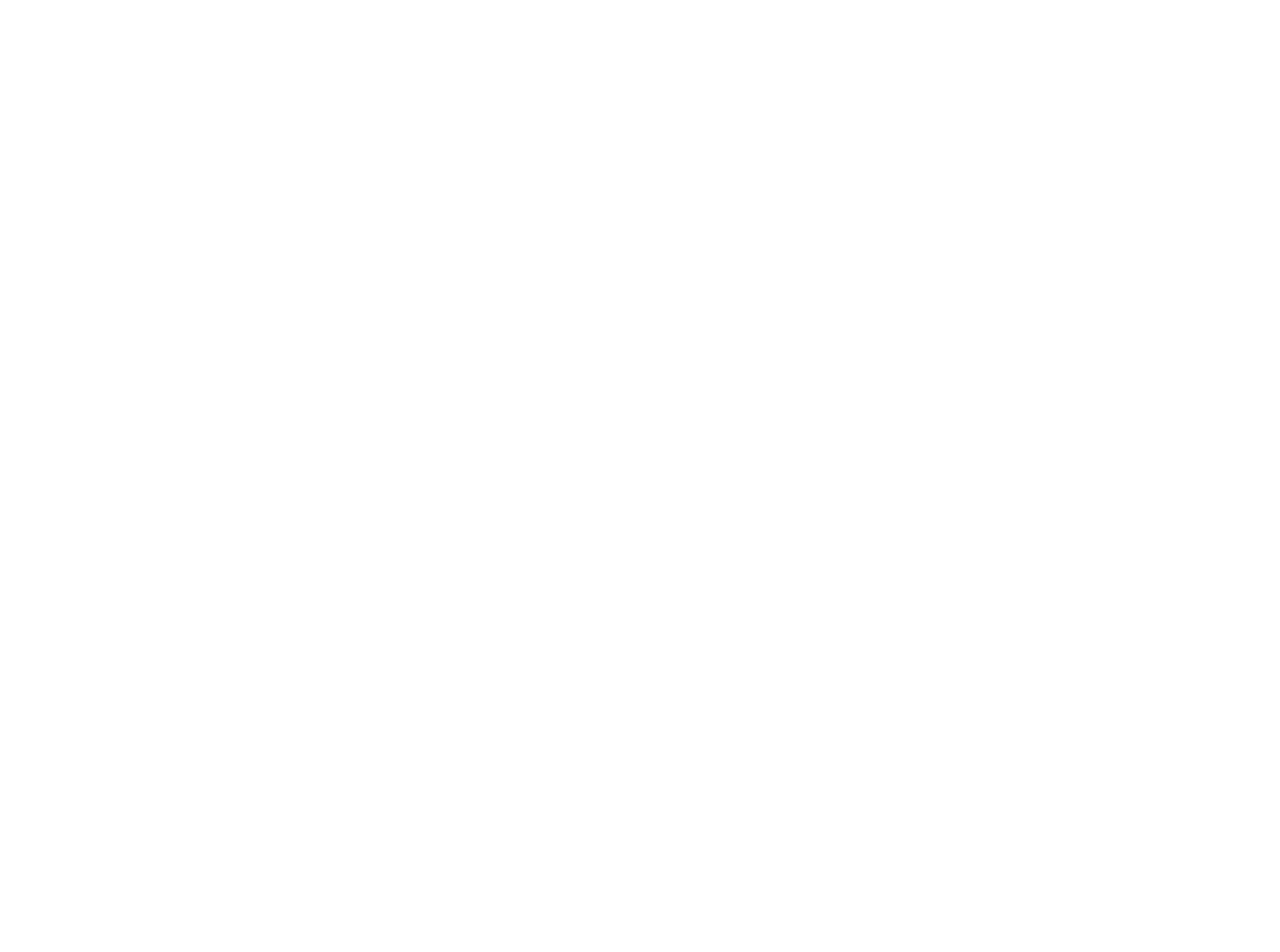
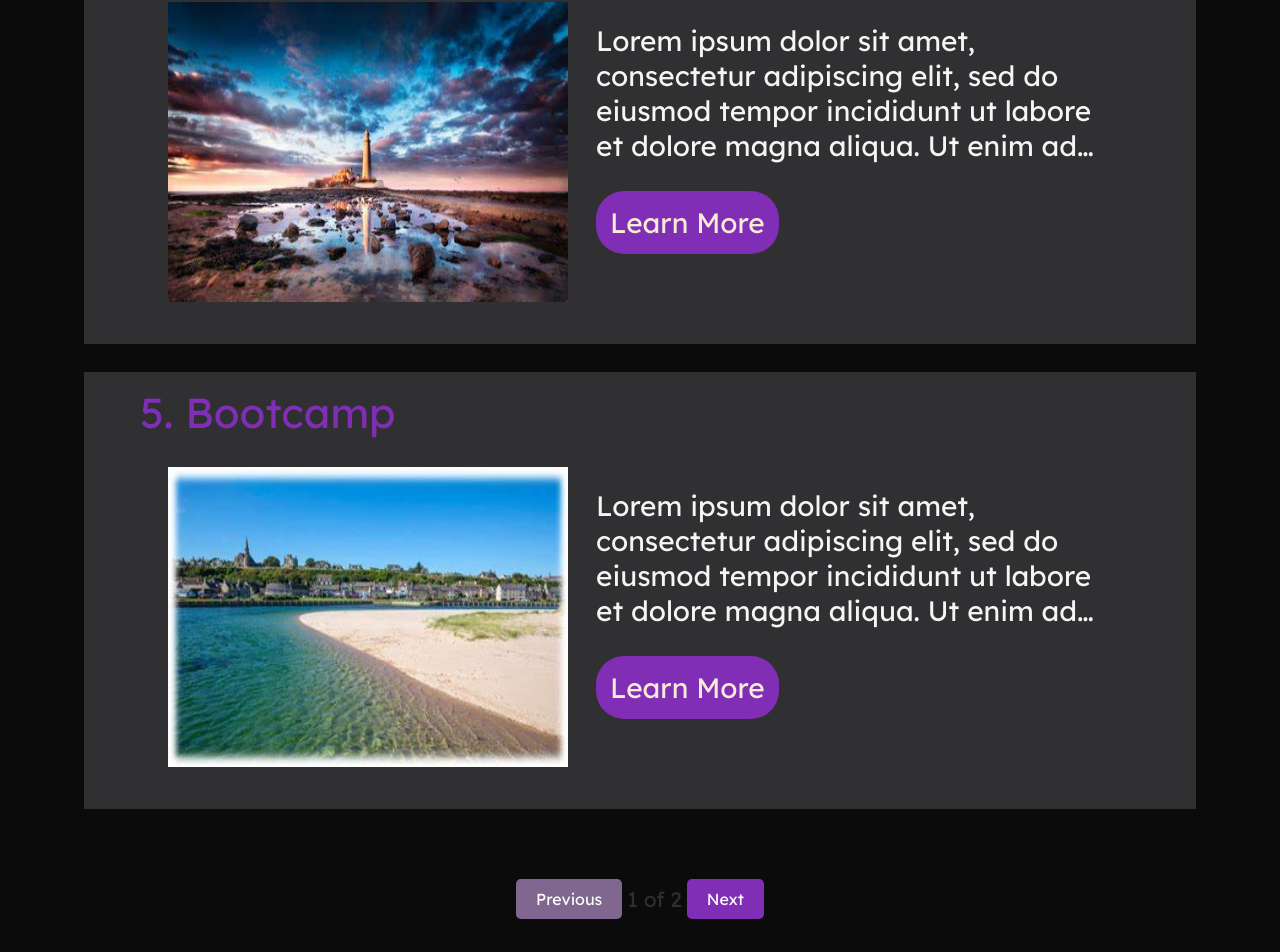
Before and after one commit to samrat-dotel/iCES-event-management, a React (Vite) app: page / in a window 1280 px wide. Shown: the part 1747-2699 px from the top of the page. Before the commit the page ends 800 px from the top, so only its background shows below. Built offline with nearby package versions, Linux system fonts and the light colour scheme.

Commit message:
initial home page

```diff
--- a/src/components/Navbar.module.css
+++ b/src/components/Navbar.module.css
@@ -3,13 +3,12 @@
     display: flex;
     border: 0 solid black;
     box-shadow: 0 4px 4px 0 black;
-    margin-bottom: 4rem;
-    background-color: black;
+    background-color: rgb(60, 56, 56);
     align-items: center;
 }
 
 .title {
-    font-size: 4rem;
+    font-size: 5rem;
     min-width: max-content;
     color: #7f2eb5;
     cursor: pointer;
@@ -36,4 +35,5 @@
     border: #7f2eb5 solid 1px;
     box-shadow: 0 1px 0 1px #7f2eb5;
     color: #7f2eb5;
+    background-color: black;
 }
--- /dev/null
+++ b/src/datas/events.js
@@ -0,0 +1,76 @@
+const eventList = [
+  {
+    index: 1,
+    image: "/images/beach.png",
+    title: "Bootcamp",
+    description:
+      "Lorem ipsum dolor sit amet, consectetur adipiscing elit, sed do eiusmod tempor incididunt ut labore et dolore magna aliqua. Ut enim ad minim veniam, quis nostrud exercitation ullamco laboris nisi ut aliquip ex ea commodo consequat.",
+    buttonText: "Learn More",
+    link: "/",
+  },
+  {
+    index: 2,
+    image: "/images/OIP.jpeg",
+    title: "Bootcamp",
+    description:
+      "Lorem ipsum dolor sit amet, consectetur adipiscing elit, sed do eiusmod tempor incididunt ut labore et dolore magna aliqua. Ut enim ad minim veniam, quis nostrud exercitation ullamco laboris nisi ut aliquip ex ea commodo consequat.",
+    buttonText: "Learn More",
+    link: "/",
+  },
+  {
+    index: 3,
+    image: "/images/beach.png",
+    title: "Bootcamp",
+    description:
+      "Lorem ipsum dolor sit amet, consectetur adipiscing elit, sed do eiusmod tempor incididunt ut labore et dolore magna aliqua. Ut enim ad minim veniam, quis nostrud exercitation ullamco laboris nisi ut aliquip ex ea commodo consequat.",
+    buttonText: "Learn More",
+    link: "/",
+  },
+  {
+    index: 4,
+    image: "/images/OIP.jpeg",
+    title: "Bootcamp",
+    description:
+      "Lorem ipsum dolor sit amet, consectetur adipiscing elit, sed do eiusmod tempor incididunt ut labore et dolore magna aliqua. Ut enim ad minim veniam, quis nostrud exercitation ullamco laboris nisi ut aliquip ex ea commodo consequat.",
+    buttonText: "Learn More",
+    link: "/",
+  },
+  {
+    index: 5,
+    image: "/images/beach.png",
+    title: "Bootcamp",
+    description:
+      "Lorem ipsum dolor sit amet, consectetur adipiscing elit, sed do eiusmod tempor incididunt ut labore et dolore magna aliqua. Ut enim ad minim veniam, quis nostrud exercitation ullamco laboris nisi ut aliquip ex ea commodo consequat.",
+    buttonText: "Learn More",
+    link: "/",
+  },
+  {
+    index: 6,
+    image: "/images/OIP.jpeg",
+    title: "Bootcamp",
+    description:
+      "Lorem ipsum dolor sit amet, consectetur adipiscing elit, sed do eiusmod tempor incididunt ut labore et dolore magna aliqua. Ut enim ad minim veniam, quis nostrud exercitation ullamco laboris nisi ut aliquip ex ea commodo consequat.",
+    buttonText: "Learn More",
+    link: "/",
+  },
+  {
+    index: 7,
+    image: "/images/beach.png",
+    title: "Bootcamp",
+    description:
+      "Lorem ipsum dolor sit amet, consectetur adipiscing elit, sed do eiusmod tempor incididunt ut labore et dolore magna aliqua. Ut enim ad minim veniam, quis nostrud exercitation ullamco laboris nisi ut aliquip ex ea commodo consequat.",
+    buttonText: "Learn More",
+    link: "/",
+  },
+  {
+    index: 8,
+    image: "/images/beach.png",
+    title: "Bootcamp",
+    description:
+      "Lorem ipsum dolor sit amet, consectetur adipiscing elit, sed do eiusmod tempor incididunt ut labore et dolore magna aliqua. Ut enim ad minim veniam, quis nostrud exercitation ullamco laboris nisi ut aliquip ex ea commodo consequat.",
+    buttonText: "Learn More",
+    link: "/",
+  },
+];
+
+export default eventList;
--- a/src/pages/Home/Home.jsx
+++ b/src/pages/Home/Home.jsx
@@ -1,11 +1,73 @@
+import React, { useState } from "react";
+import { Link } from "react-router-dom";
 import Navbar from "../../components/Navbar";
+import eventList from "../../datas/events";
+import styles from "../Home/Home.module.css";
 
 const Home = () => {
+  const eventsPerPage = 5;
+  const [currentPage, setCurrentPage] = useState(1);
+
+  const indexOfLastEvent = currentPage * eventsPerPage;
+  const indexOfFirstEvent = indexOfLastEvent - eventsPerPage;
+  const currentEvents = eventList.slice(indexOfFirstEvent, indexOfLastEvent);
+
+  const totalPages = Math.ceil(eventList.length / eventsPerPage);
+
+  const nextPage = () => {
+    if (currentPage < totalPages) {
+      setCurrentPage(currentPage + 1);
+    }
+  };
+
+  const prevPage = () => {
+    if (currentPage > 1) {
+      setCurrentPage(currentPage - 1);
+    }
+  };
+
   return (
     <section>
       <Navbar />
-      <div>
-        <p>Hello How do u do?</p>
+      <div className={styles.main}>
+        <p className={styles.pageTitle}>Upcoming Events</p>
+
+        <div className={styles.eventList}>
+          {currentEvents.map((data, index) => (
+            <div key={data.title} className={styles.eventBox}>
+              <p className={styles.title}>
+                {indexOfFirstEvent + index + 1}. {data.title}
+              </p>
+
+              <div className={styles.boxContents}>
+                <img
+                  src={data.image}
+                  alt={data.title}
+                  width="400"
+                  height="300"
+                />
+
+                <div className={styles.cardContents}>
+                  <p className={styles.description}>{data.description}</p>
+                  <Link className={styles.button} to={data.link}>
+                    {data.buttonText}
+                  </Link>
+                </div>
+              </div>
+            </div>
+          ))}
+        </div>
+        <div className={styles.pagination}>
+          <button onClick={prevPage} disabled={currentPage === 1}>
+            Previous
+          </button>
+          <span className={styles.pageNumber}>
+            {currentPage} of {totalPages}
+          </span>
+          <button onClick={nextPage} disabled={currentPage === totalPages}>
+            Next
+          </button>
+        </div>
       </div>
     </section>
   );
--- a/src/pages/Home/Home.module.css
+++ b/src/pages/Home/Home.module.css
@@ -0,0 +1,101 @@
+.main {
+    padding: 2rem;
+    background-color: rgb(12, 11, 11);
+}
+
+.pageTitle {
+    font-size: 4rem;
+    margin-bottom: 2rem;
+    color: rgb(182, 171, 171);
+}
+
+.eventBox {
+    display: flex;
+    flex-wrap: wrap;
+    flex-direction: column;
+    background-color: #302f31;
+    padding: 1rem 4rem;
+    margin: 2rem 4rem;
+}
+
+.boxContents {
+    display: flex;
+    gap: 2rem;
+    justify-content: space-evenly;
+    padding: 2rem;
+}
+
+.image {
+    max-width: 500px;
+}
+
+.title {
+    font-size: 3rem;
+    color: #7f2eb5;
+}
+
+.description {
+    font-size: 2rem;
+    color: whitesmoke;
+    overflow: hidden;
+    text-overflow: ellipsis;
+    display: -webkit-box;
+    -webkit-line-clamp: 4;
+    -webkit-box-orient: vertical;
+}
+
+.button {
+    font-size: 2rem;
+    color: antiquewhite;
+    border: 0 solid #302f31;
+    background-color: #7f2eb5;
+    margin: 2rem 0;
+    padding: 1rem;
+    max-width: fit-content;
+    border-radius: 2rem;
+}
+
+.cardContents {
+    display: flex;
+    flex-direction: column;
+    flex-wrap: wrap;
+    max-width: 700px;
+    justify-content: center;
+}
+
+.pagination {
+    margin: 5rem;
+    display: flex;
+    justify-content: center;
+}
+
+.pagination button {
+    background-color: #7f2eb5;
+    border: none;
+    color: white;
+    padding: 10px 20px;
+    text-align: center;
+    text-decoration: none;
+    display: inline-block;
+    font-size: 16px;
+    margin: 0 5px;
+    cursor: pointer;
+    border-radius: 5px;
+    transition: background-color 0.3s;
+}
+
+.pagination button:hover {
+    background-color: #8b1dd4;
+}
+
+.pagination button:disabled {
+    background-color: #7f678f;
+    cursor: not-allowed;
+}
+
+.pageNumber {
+    font-size: 1.5rem;
+    display: flex;
+    justify-content: center;
+    align-items: center;
+}
```
Also changed, not shown: public/images/OIP.jpeg (added), public/images/beach.png (added).
